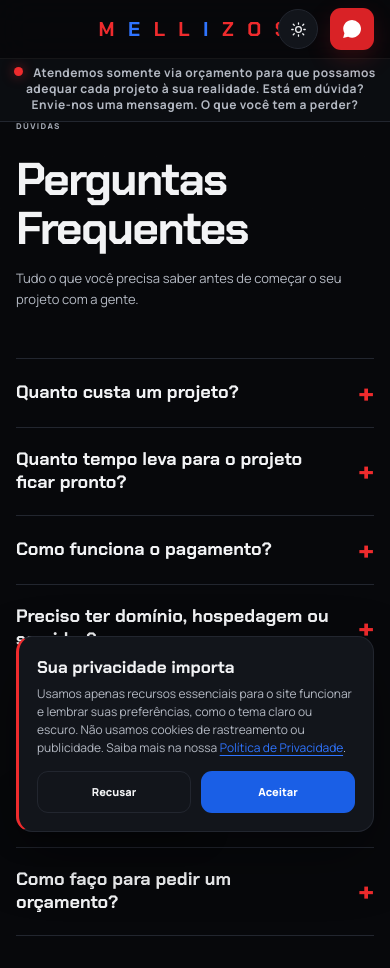
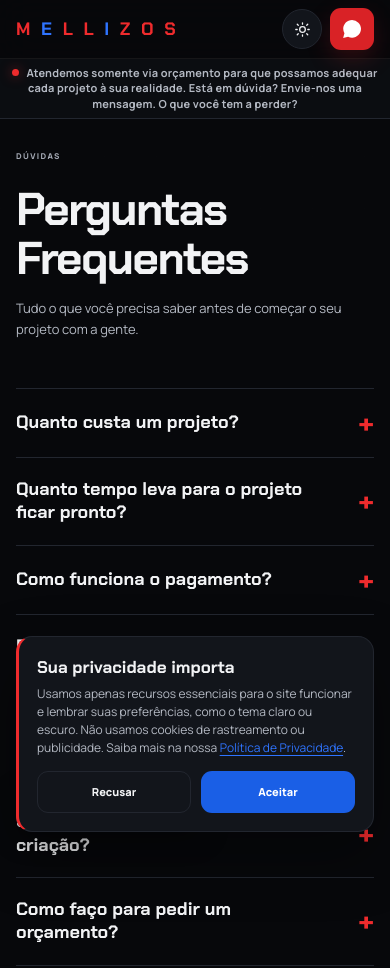
Before and after one commit to RodrigoVeigaGama/Mellizos-Website, a website built with Vite: page perguntas-frequentes.html in a window 390 px wide. Shown: the top 968 px of the page. Built offline with nearby package versions, Linux system fonts and the light colour scheme.

Commit message:
Mudanças Responsivas

```diff
--- a/src/styles/components/header.css
+++ b/src/styles/components/header.css
@@ -102,23 +102,51 @@
     height: 58px;
   }
 
+  /* No mobile a marca vai para a esquerda para não ficar sob os botões */
+  .brand {
+    position: static;
+    transform: none;
+  }
+
   .brand-wordmark {
-    font-size: 20px;
-    letter-spacing: .2em;
+    font-size: 18px;
+    letter-spacing: .16em;
   }
 
   .main-nav {
-    gap: 12px;
+    width: auto;
+    margin-left: auto;
+    gap: 10px;
   }
 
   .main-nav > a:not(.button) {
     display: none;
   }
 
+  .nav-actions {
+    gap: 8px;
+  }
+
+  /* A faixa rola junto com a página para não ocupar a tela o tempo todo */
   .nav-notice {
+    position: absolute;
     top: 58px;
     padding: 7px 12px;
-    font-size: 12px;
-    line-height: 1.35;
+    font-size: 11px;
+    letter-spacing: .02em;
+    line-height: 1.4;
+  }
+
+  .nav-notice::before {
+    width: 7px;
+    height: 7px;
+    margin-right: 7px;
   }
 }
+
+@media (max-width: 350px) {
+  .brand-wordmark {
+    font-size: 15px;
+    letter-spacing: .12em;
+  }
+}
--- a/src/styles/pages/legal.css
+++ b/src/styles/pages/legal.css
@@ -54,7 +54,7 @@
 
 @media (max-width: 800px) {
   .legal-page {
-    padding: 120px 0 70px;
+    padding: 150px 0 70px;
   }
 
   .legal-content h1 {
--- a/src/styles/sections/portfolio.css
+++ b/src/styles/sections/portfolio.css
@@ -178,8 +178,9 @@
     font-size: 17px;
   }
 
+  /* Setas no topo do slide para não cobrir o título do projeto */
   .portfolio-stage .carousel-button {
-    top: calc(50% - 18px);
+    top: 8px;
   }
 
   .carousel-button-prev {
--- a/src/styles/sections/showcase.css
+++ b/src/styles/sections/showcase.css
@@ -105,7 +105,7 @@
     flex-direction: column;
     align-items: stretch;
     min-height: 570px;
-    padding: 24px;
+    padding: 16px;
   }
 
   .showcase-media {
@@ -114,8 +114,13 @@
 
   .showcase-copy {
     max-width: 100%;
-    padding: 27px 22px;
+    padding: 24px 18px;
     background: var(--overlay-bg-mobile);
+  }
+
+  .showcase-copy h3 {
+    font-size: clamp(26px, 8.2vw, 44px);
+    overflow-wrap: break-word;
   }
 
   .showcase-copy p {
```
